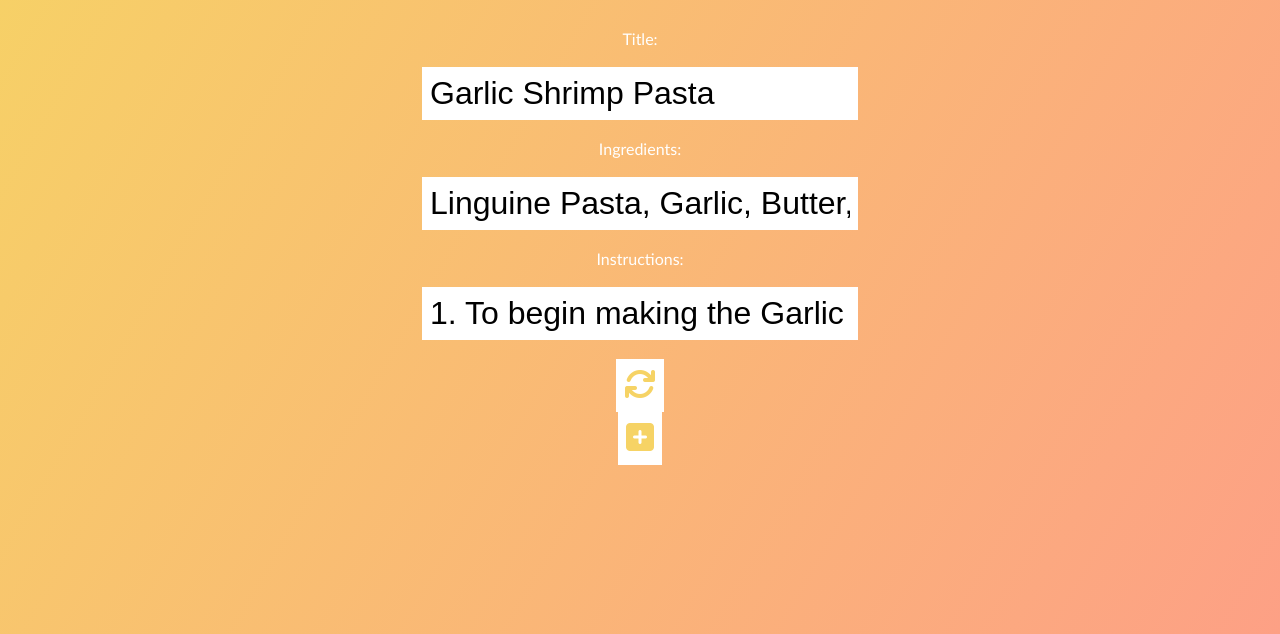
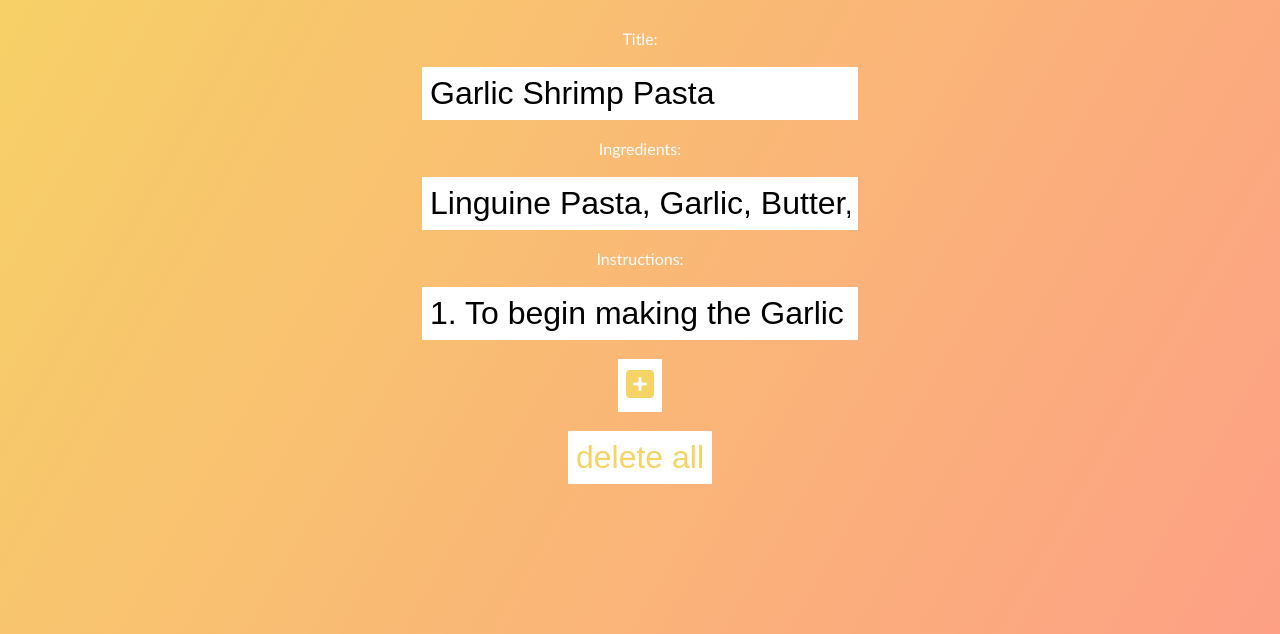
Before and after one commit to Jincheng-Chen/SimpleRecipe, a plain HTML site: page index.html in a window 1280 px wide. Shown: the part 166-800 px from the top of the page. Drawn offline with Linux system fonts and the light colour scheme.

Commit message:
added a "delete all" button

```diff
--- a/index.html
+++ b/index.html
@@ -28,12 +28,16 @@
         <label for="resipe-instructions">Instructions:</label><br>
         <input type="text" id="resipe-instructions" name="resipe-instructions" class="resipe-instructions"><br>
 
-        <button class="resipe-refresh" type="refresh">
+        <!-- <button class="resipe-refresh" type="refresh">
             <i class="fas fa-refresh"></i>
-        </button>
+        </button> -->
 
         <button class="resipe-button" type="submit">
             <i class="fas fa-plus-square"></i>
+        </button>
+        <br>
+        <button class="resipe-refresh" type="refresh">
+            delete all
         </button>
     </form>
     <div class="resipe-container">
```
